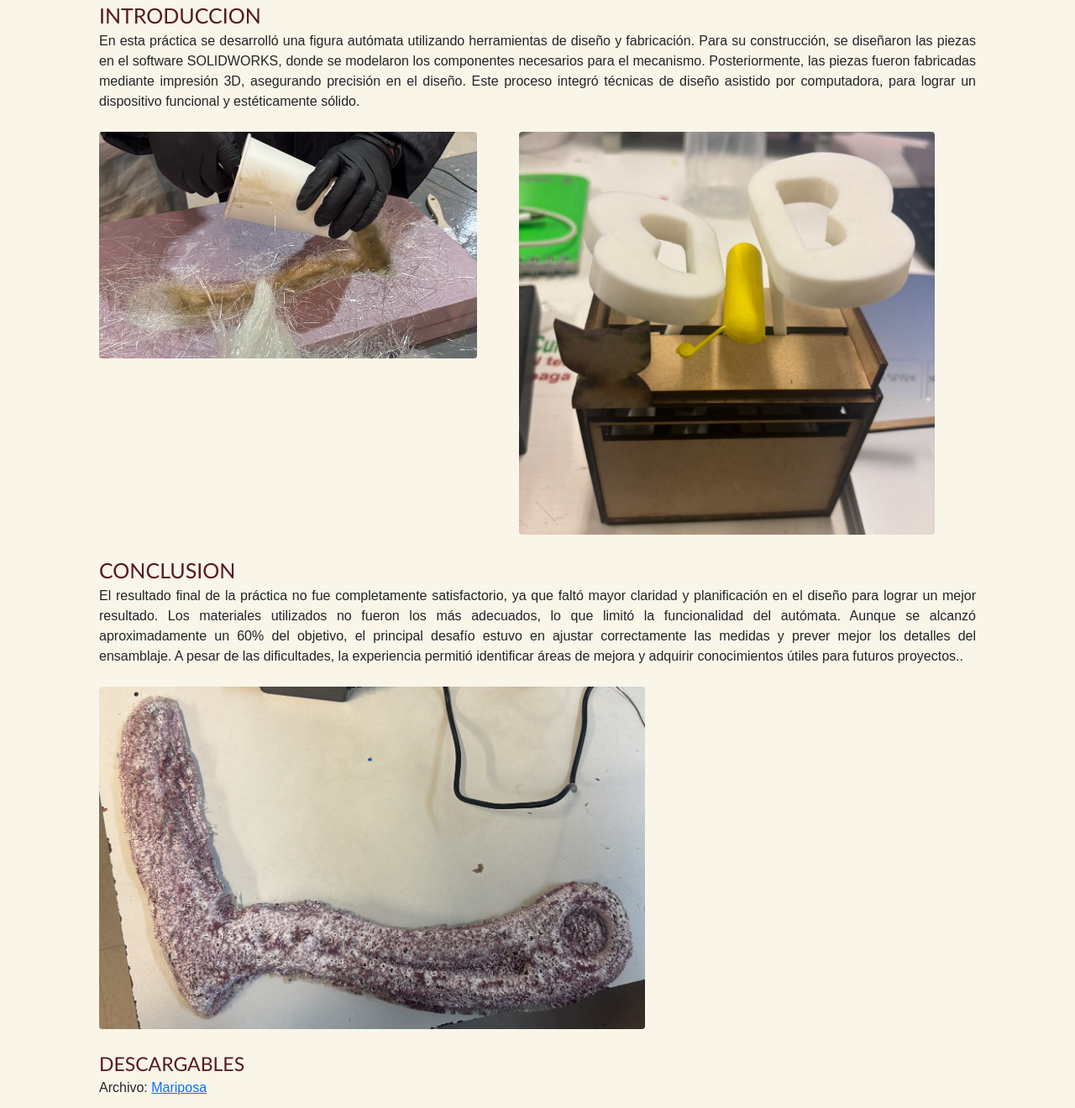
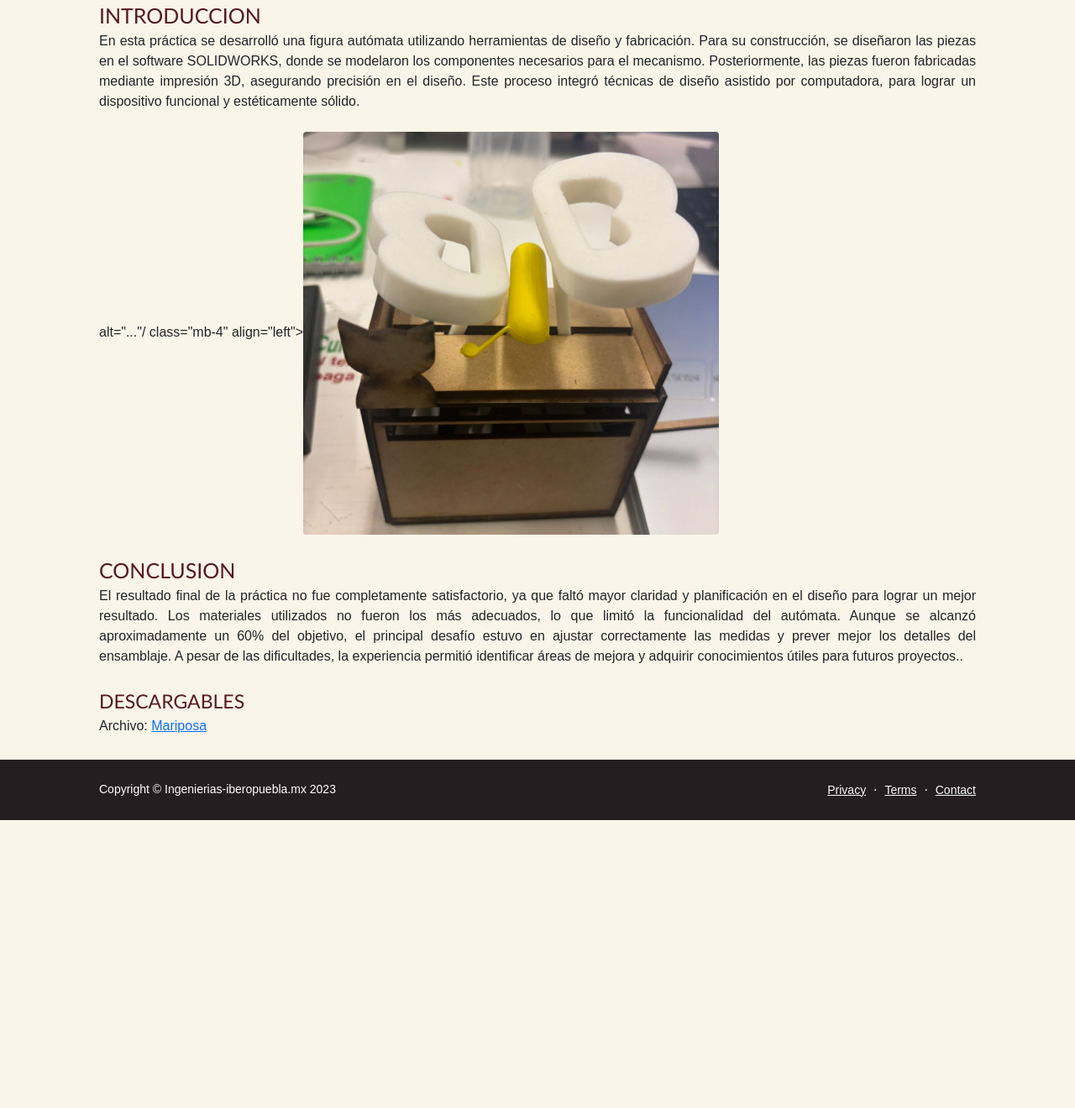
Before and after one commit to Vaniaaaaaaaaa666/Cuacuas-portafolio-main, a plain HTML site: page practica7/index.html in a window 1280 px wide. Shown: the part 9460-10780 px from the top of the page at 84% size. After the commit the page ends 10437 px from the top, so only its background shows below. Drawn offline with nearby package versions, Linux system fonts and the light colour scheme.

Commit message:
Update index.html

```diff
--- a/practica7/index.html
+++ b/practica7/index.html
@@ -302,7 +302,7 @@
                          SOLIDWORKS, donde se modelaron los componentes necesarios para el mecanismo. Posteriormente, las piezas
                          fueron fabricadas mediante impresión 3D, asegurando precisión en el diseño.
  Este proceso integró técnicas de diseño asistido por computadora, para lograr un dispositivo funcional y estéticamente sólido.</p>
-                 <figure class="mb-4" align="center"><img class="img-fluid rounded" width="450px" src="img/ince.jpg"
+
                     alt="..."/  class="mb-4" align="left"><img class="img-fluid rounded" width="495pxpx" src="img/mari.jpg"
                         alt="..." /></figure>
                  <p id="Conclusion">
@@ -315,8 +315,6 @@
                          un 60% del objetivo, el principal desafío estuvo en ajustar correctamente las medidas y prever mejor los detalles
                          del ensamblaje. A pesar de las dificultades, la experiencia permitió identificar áreas de mejora y adquirir
                          conocimientos útiles para futuros proyectos..</p>
-          <figure class="mb-4" align="" ><img class="img-fluid rounded" width="650px" src="img/resul.JPG" alt="..." />
-       </figure>
 
                   <p class="fs-6 mb-4"></p><a style="font-size: 23px;
  font-family: 'Gill Sans', 'Gill Sans MT', Calibri, 'Trebuchet MS', sans-serif;
```
